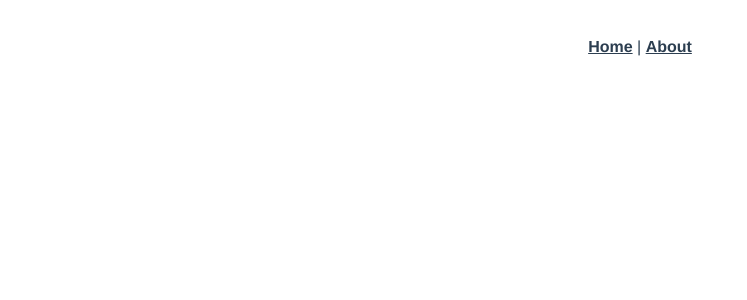
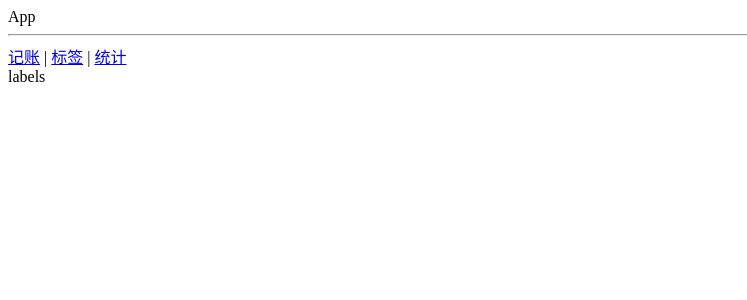
Before and after one commit to BOBOlife/packet-life, a Vue app: page /#/labels in a window 1280 px wide. Shown: the top 300 px of the page, without its empty margins (0-747 px from the left). Built offline with nearby package versions, Linux system fonts and the light colour scheme.

Commit message:
创建三个页面

```diff
--- a/src/App.vue
+++ b/src/App.vue
@@ -1,32 +1,16 @@
 <template>
   <div id="app">
-    <div id="nav">
-      <router-link to="/">Home</router-link> |
-      <router-link to="/about">About</router-link>
-    </div>
+    App
+    <hr>
+    <router-link to="/">记账</router-link>
+    |
+    <router-link to="/labels">标签</router-link>
+    |
+    <router-link to="/statistics">统计</router-link>
     <router-view/>
   </div>
 </template>
 
 <style lang="scss">
-#app {
-  font-family: Avenir, Helvetica, Arial, sans-serif;
-  -webkit-font-smoothing: antialiased;
-  -moz-osx-font-smoothing: grayscale;
-  text-align: center;
-  color: #2c3e50;
-}
 
-#nav {
-  padding: 30px;
-
-  a {
-    font-weight: bold;
-    color: #2c3e50;
-
-    &.router-link-exact-active {
-      color: #42b983;
-    }
-  }
-}
 </style>
--- a/src/router/index.ts
+++ b/src/router/index.ts
@@ -1,27 +1,32 @@
-import Vue from 'vue'
-import VueRouter, { RouteConfig } from 'vue-router'
-import Home from '../views/Home.vue'
+import Vue from 'vue';
+import VueRouter, {RouteConfig} from 'vue-router';
+import Money from '@/views/Money.vue';
+import Labels from '@/views/Labels.vue';
+import Statistics from '@/views/Statistics.vue';
 
-Vue.use(VueRouter)
+Vue.use(VueRouter);
 
-  const routes: Array<RouteConfig> = [
+const routes= [
   {
     path: '/',
-    name: 'Home',
-    component: Home
+    redirect: '/money'
   },
   {
-    path: '/about',
-    name: 'About',
-    // route level code-splitting
-    // this generates a separate chunk (about.[hash].js) for this route
-    // which is lazy-loaded when the route is visited.
-    component: () => import(/* webpackChunkName: "about" */ '../views/About.vue')
+    path: '/money',
+    component: Money
+  },
+  {
+    path: '/labels',
+    component: Labels
+  },
+  {
+    path: '/statistics',
+    component: Statistics
   }
-]
+];
 
 const router = new VueRouter({
   routes
-})
+});
 
-export default router
+export default router;
--- a/src/views/About.vue
+++ /dev/null
@@ -1,5 +0,0 @@
-<template>
-  <div class="about">
-    <h1>This is an about page</h1>
-  </div>
-</template>
--- a/src/views/Home.vue
+++ /dev/null
@@ -1,18 +0,0 @@
-<template>
-  <div class="home">
-    <img alt="Vue logo" src="../assets/logo.png">
-    <HelloWorld msg="Welcome to Your Vue.js App"/>
-  </div>
-</template>
-
-<script>
-// @ is an alias to /src
-import HelloWorld from '@/components/HelloWorld.vue'
-
-export default {
-  name: 'Home',
-  components: {
-    HelloWorld
-  }
-}
-</script>
--- /dev/null
+++ b/src/views/Labels.vue
@@ -0,0 +1,15 @@
+<template>
+  <div>
+    labels
+  </div>
+</template>
+
+<script lang="ts">
+  export default {
+    name: 'Labels'
+  };
+</script>
+
+<style lang="scss" scoped>
+
+</style>
--- /dev/null
+++ b/src/views/Money.vue
@@ -0,0 +1,15 @@
+<template>
+  <div>
+    money
+  </div>
+</template>
+
+<script lang="ts">
+  export default {
+    name: 'Money'
+  };
+</script>
+
+<style lang="scss" scoped>
+
+</style>
--- /dev/null
+++ b/src/views/Statistics.vue
@@ -0,0 +1,13 @@
+<template>
+  <div>statistic</div>
+</template>
+
+<script lang="ts">
+  export default {
+    name: 'Statistics'
+  };
+</script>
+
+<style lang="scss" scoped>
+
+</style>
```
